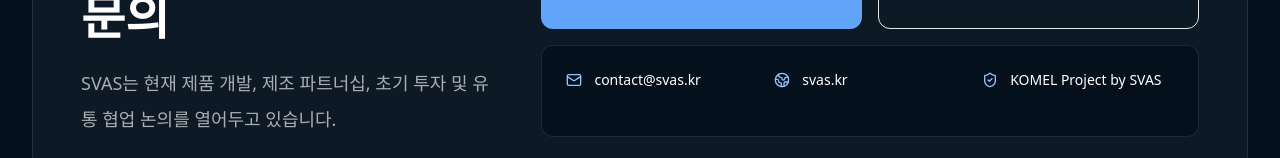
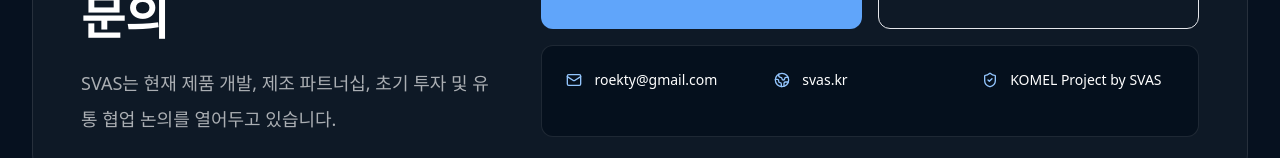
Before and after one commit to capxmaseve/svas-site, a Next.js app: page / in a window 1280 px wide. Shown: the part 4639-4797 px from the top of the page. Built offline with nearby package versions, Linux system fonts and the light colour scheme.

Commit message:
Update page.jsx

```diff
--- a/app/page.jsx
+++ b/app/page.jsx
@@ -7,7 +7,7 @@ import {
 } from "lucide-react";
 
 export default function Page() {
-  const contactEmail = "contact@svas.kr";
+  const contactEmail = "roekty@gmail.com";
   const heroImage = "/hero-breath.png";
 
   const problemItems = [
```
